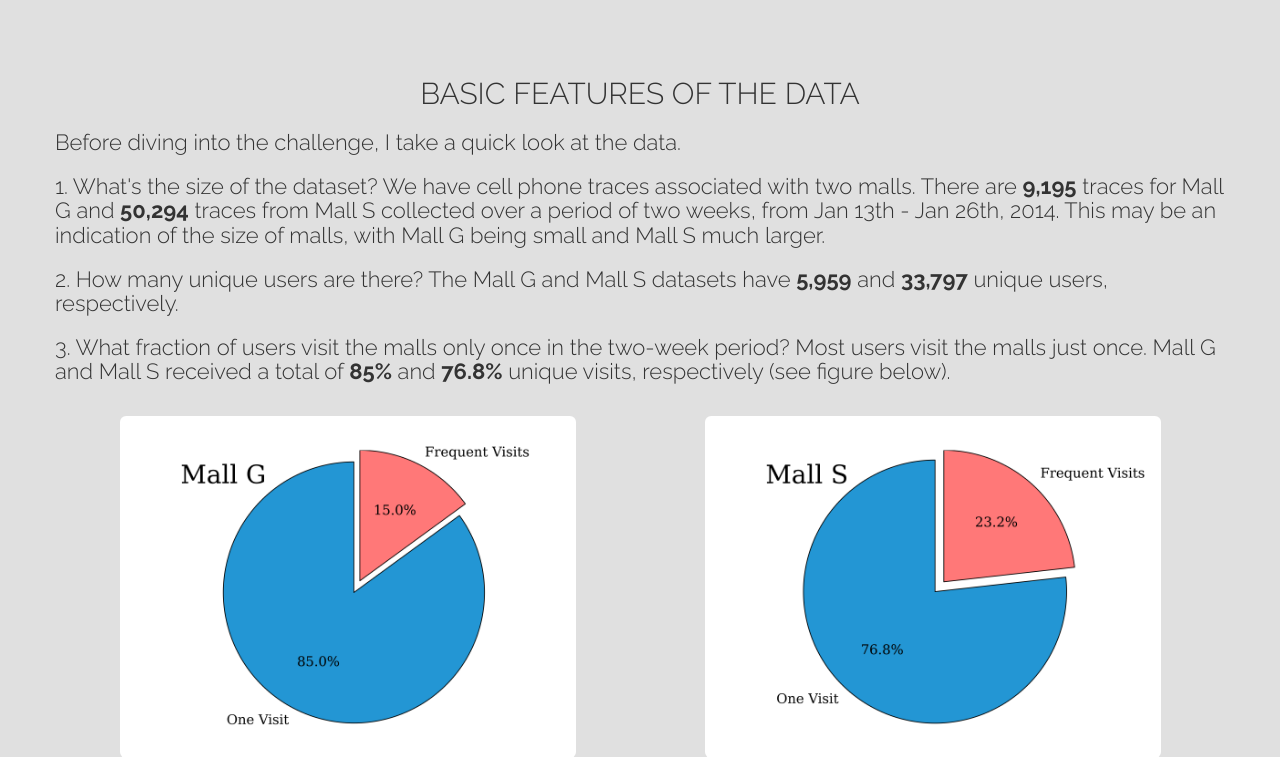
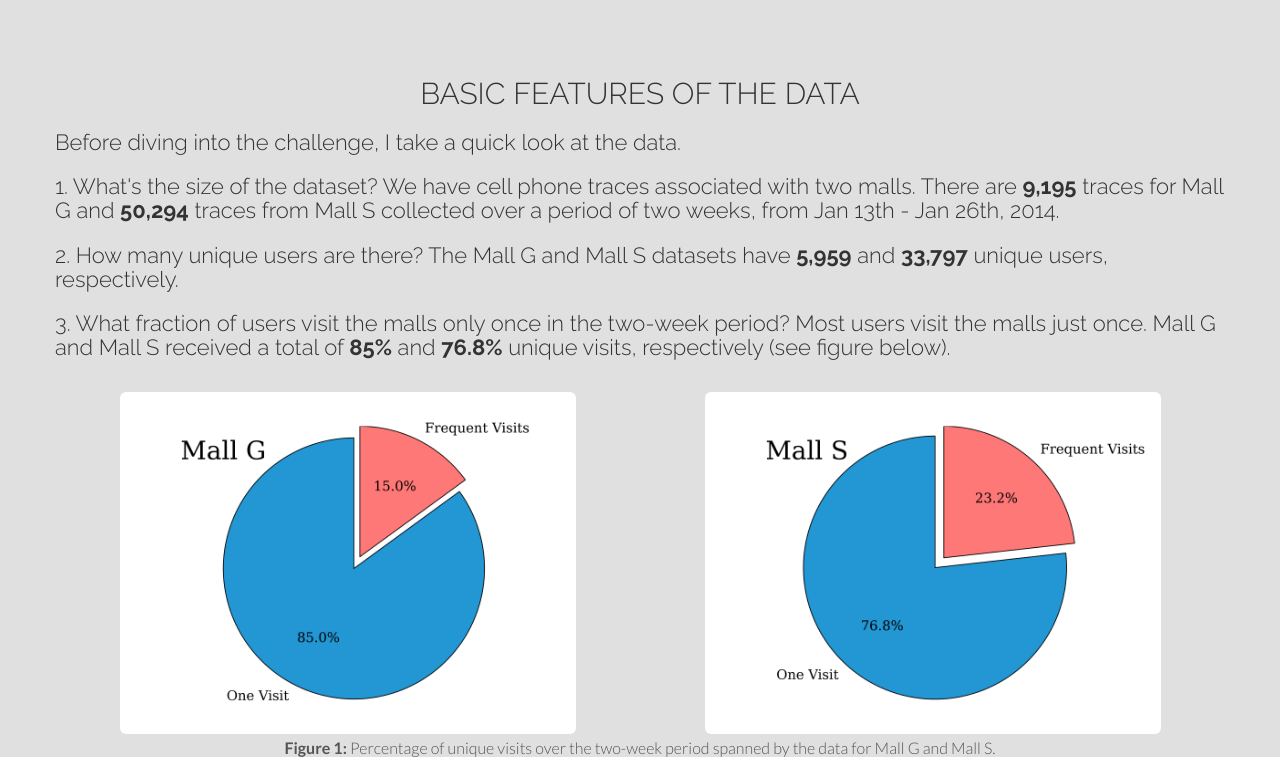
Before and after one commit to javierahermosa/TDC, a Flask app: page /basics in a window 1280 px wide. Shown: the part 83-840 px from the top of the page. Run offline with Flask 2, Linux system fonts and the light colour scheme; some libraries are stand-ins or nearby versions.

Commit message:
final version

```diff
--- a/templates/basics.html
+++ b/templates/basics.html
@@ -17,7 +17,7 @@
 
 				<h3 class="text-left"> Before diving into the challenge, I take a quick look at the data.</h3>
 
-				<h3 class="text-left"> 1. What's the size of the dataset? We have cell phone traces associated with two malls. There are <b>9,195</b> traces for Mall G and <b>50,294</b> traces from Mall S collected over a period of two weeks, from Jan 13th - Jan 26th, 2014. This may be an indication of the size of malls, with Mall G being small and Mall S much larger. </h3>
+				<h3 class="text-left"> 1. What's the size of the dataset? We have cell phone traces associated with two malls. There are <b>9,195</b> traces for Mall G and <b>50,294</b> traces from Mall S collected over a period of two weeks, from Jan 13th - Jan 26th, 2014. </h3>
 
 				<h3 class="text-left"> 2. How many unique users are there? The Mall G and Mall S datasets have <b>5,959</b> and <b>33,797</b> unique users, respectively.</h3>
 
```
